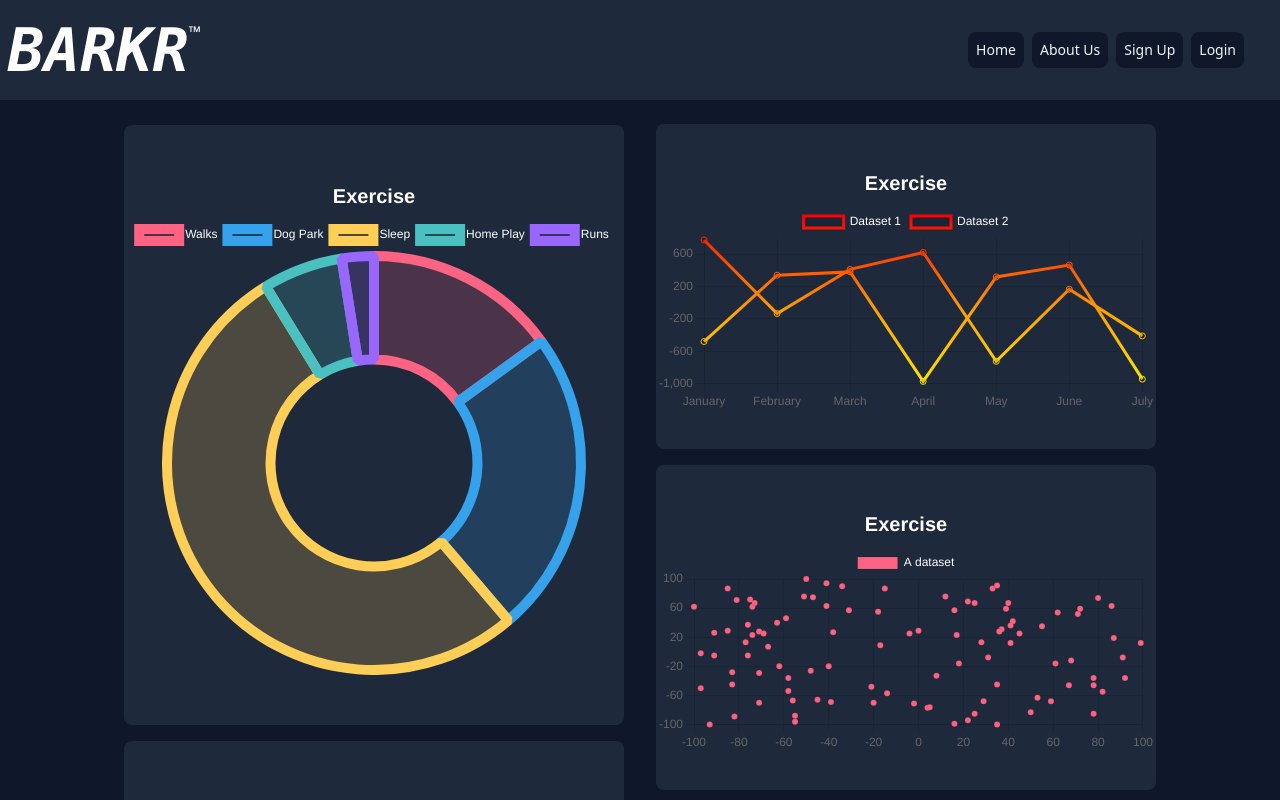
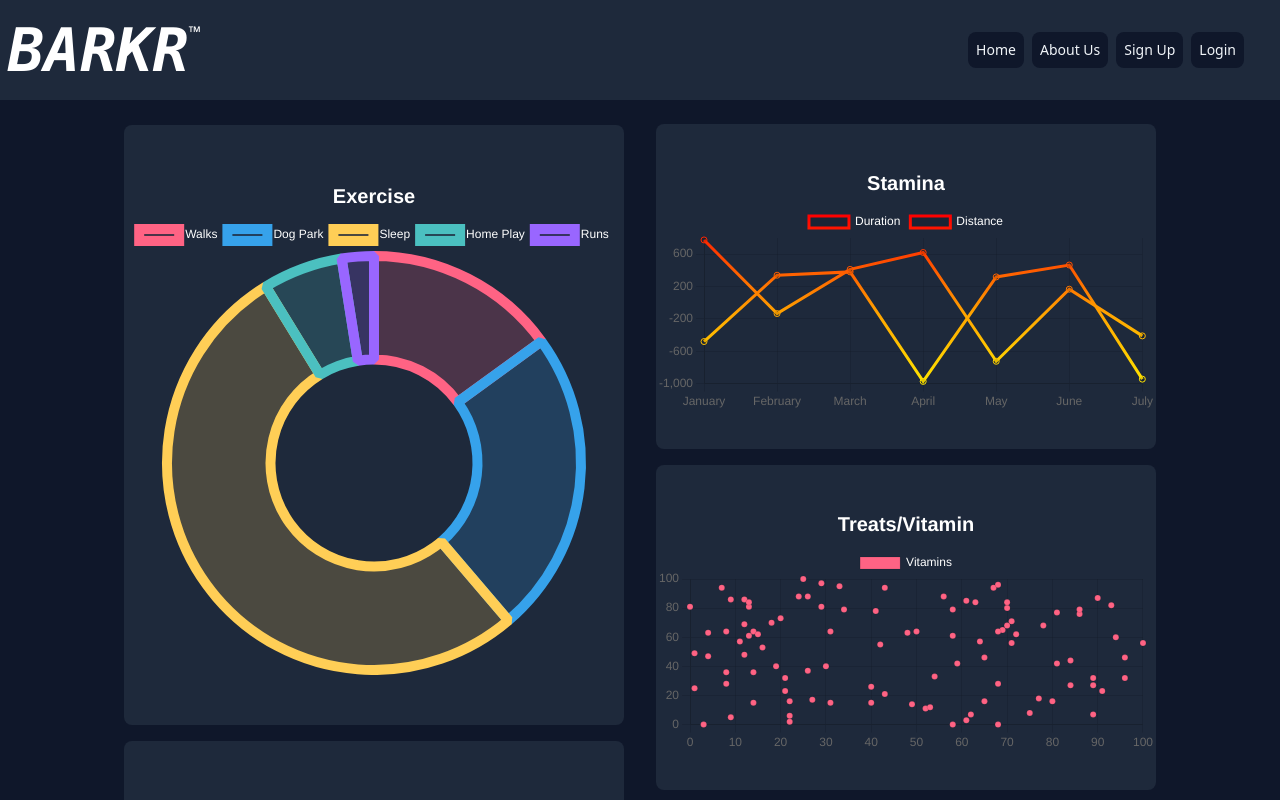
Before and after one commit to RosalvaMartinez/barkr, a React (Create React App) app in the folder client/: page /dashboard in a window 1280 px wide. Shown: the top 800 px of the page. Built offline with nearby package versions, Linux system fonts and the light colour scheme.

Commit message:
Update chart names

```diff
--- a/client/src/components/GradientChart.js
+++ b/client/src/components/GradientChart.js
@@ -37,11 +37,11 @@ export const data = {
     datasets: [
         {
             label: 'Weight',
-            data: labels.map(() => faker.datatype.number({ min: -1000, max: 1000 })),
+            data: labels.map(() => faker.datatype.number({ min: 0, max: 200 })),
         },
         {
-            label: 'Cups of Food',
-            data: labels.map(() => faker.datatype.number({ min: -1000, max: 1000 })),
+            label: 'Food Intake (grams)',
+            data: labels.map(() => faker.datatype.number({ min: 0, max: 800 })),
         },
     ],
 };
@@ -94,8 +94,11 @@ export function GradientChart() {
             },
             title: {
                 display: true,
-                text: 'Exercise',
-                color: 'white'
+                text: 'Diet',
+                color: 'white',
+                font: {
+                    size: 20
+                }
             },
         },
     };
--- a/client/src/components/GradientChart2.js
+++ b/client/src/components/GradientChart2.js
@@ -36,11 +36,11 @@ export const data = {
     labels,
     datasets: [
         {
-            label: 'Dataset 1',
+            label: 'Duration',
             data: labels.map(() => faker.datatype.number({ min: -1000, max: 1000 })),
         },
         {
-            label: 'Dataset 2',
+            label: 'Distance',
             data: labels.map(() => faker.datatype.number({ min: -1000, max: 1000 })),
         },
     ],
@@ -94,7 +94,7 @@ export function GradientChart2() {
             },
             title: {
                 display: true,
-                text: 'Exercise',
+                text: 'Stamina',
                 color: 'white',
                 font: {
                     size: 20
--- a/client/src/components/ScatterChart.js
+++ b/client/src/components/ScatterChart.js
@@ -27,7 +27,7 @@ export const options = {
         },
         title: {
             display: true,
-            text: 'Exercise',
+            text: 'Treats/Vitamin',
             color: 'white',
             font: {
                 size: 20
@@ -39,10 +39,10 @@ export const options = {
 export const data = {
     datasets: [
         {
-            label: 'A dataset',
+            label: 'Vitamins',
             data: Array.from({ length: 100 }, () => ({
-                x: faker.datatype.number({ min: -100, max: 100 }),
-                y: faker.datatype.number({ min: -100, max: 100 }),
+                x: faker.datatype.number({ min: 0, max: 100 }),
+                y: faker.datatype.number({ min: 0, max: 100 }),
             })),
             backgroundColor: 'rgba(255, 99, 132, 1)',
         },
--- a/client/src/components/StackedbarChart.js
+++ b/client/src/components/StackedbarChart.js
@@ -29,7 +29,7 @@ export const options = {
         },
         title: {
             display: true,
-            text: 'Weight Progress',
+            text: 'Macro Nutrients',
             color: 'white',
             font: {
                 size: 20
@@ -53,17 +53,17 @@ export const data = {
     labels,
     datasets: [
         {
-            label: 'Dataset 1',
+            label: 'Carbs',
             data: labels.map(() => faker.datatype.number({ min: -1000, max: 1000 })),
             backgroundColor: 'rgb(255, 99, 132)',
         },
         {
-            label: 'Dataset 2',
+            label: 'Protein',
             data: labels.map(() => faker.datatype.number({ min: -1000, max: 1000 })),
             backgroundColor: 'rgb(75, 192, 192)',
         },
         {
-            label: 'Dataset 3',
+            label: 'Calories',
             data: labels.map(() => faker.datatype.number({ min: -1000, max: 1000 })),
             backgroundColor: 'rgb(53, 162, 235)',
         },
```
